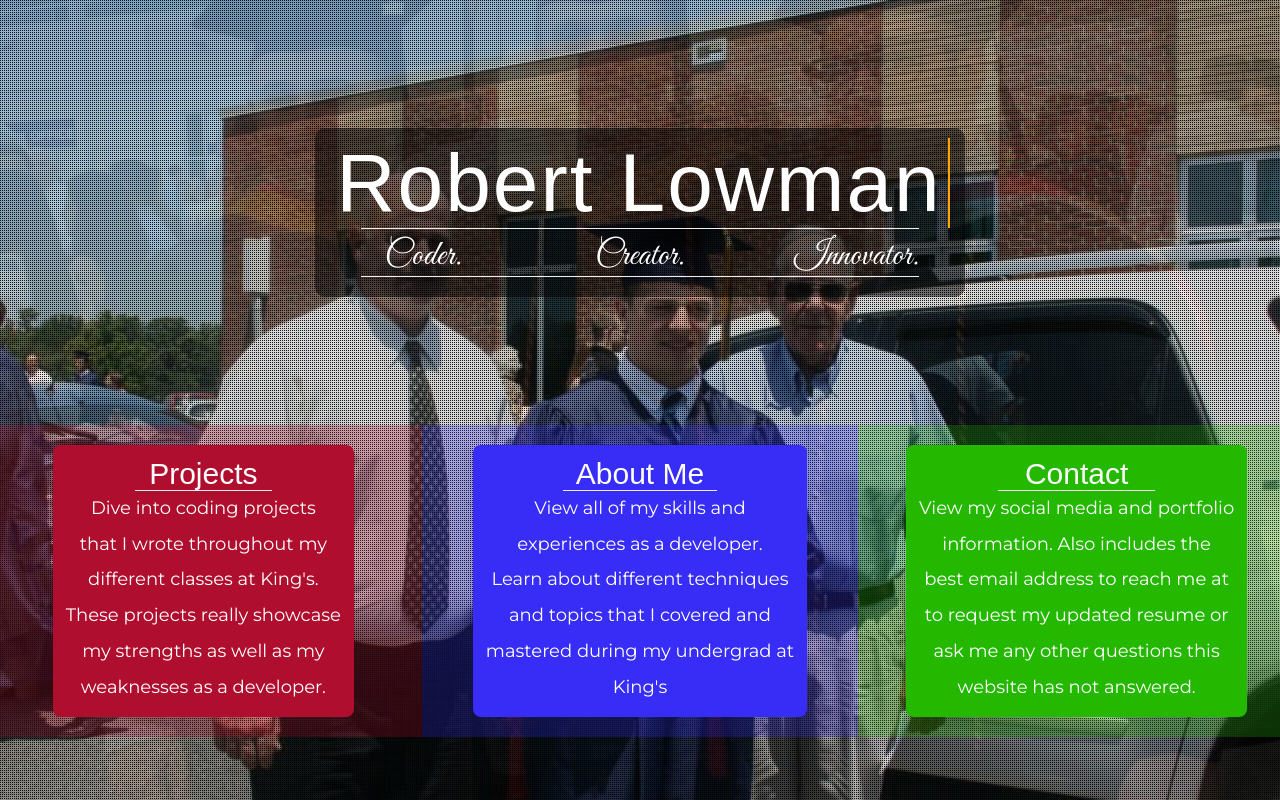
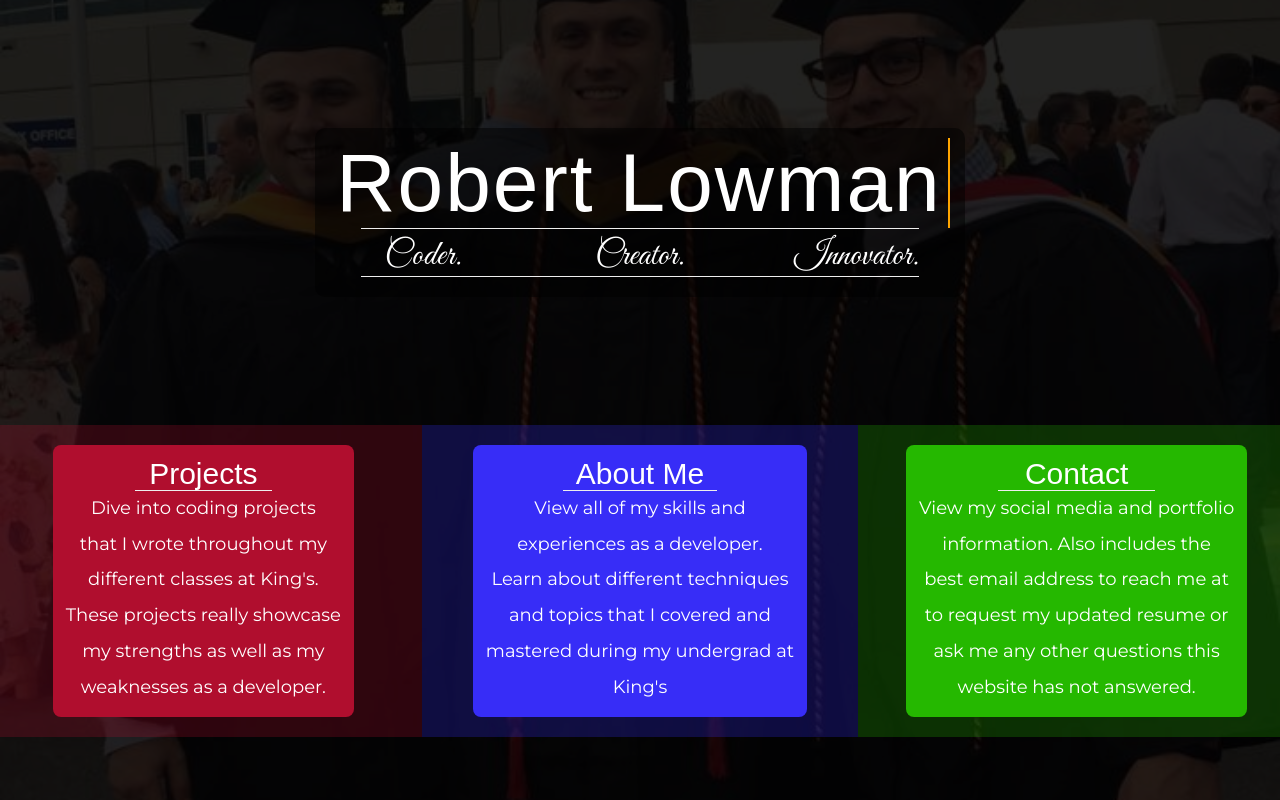
Before and after one commit to rlowman/RobertWebsite, a Django app: page / in a window 1280 px wide. Run offline with Django 3.2, Linux system fonts and the light colour scheme; some libraries are stand-ins or nearby versions; some web fonts are replaced.

Commit message:
working with backup style

```diff
--- a/mysite/index/templates/index/index.html
+++ b/mysite/index/templates/index/index.html
@@ -8,7 +8,7 @@
     <link rel="stylesheet" href="https://maxcdn.bootstrapcdn.com/bootstrap/3.3.7/css/bootstrap.min.css">
     <link rel="stylesheet" href="https://fonts.googleapis.com/css?family=Great+Vibes|Mina|Montserrat">
     <link rel="stylesheet" type="text/css" href="{% static "css/indexStyle.css" %}">
-    <link rel="stylesheet" type="text/css" href="{% static "css/style1.css" %}">
+    <link rel="stylesheet" type="text/css" href="{% static "css/style1Backup.css" %}">
     <script src="https://ajax.googleapis.com/ajax/libs/jquery/3.2.1/jquery.min.js"></script>
     <script src="https://maxcdn.bootstrapcdn.com/bootstrap/3.3.7/js/bootstrap.min.js"></script>
   </head>
@@ -18,13 +18,13 @@
       <li><span>Image 02</span><div></div></li>
       <li><span>Image 03</span><div></div></li>
       <li><span>Image 04</span><div></div></li>
-      <li><span>Image 05</span><div></div></li>
+      <!-- <li><span>Image 05</span><div></div></li>
       <li><span>Image 06</span><div></div></li>
       <li><span>Image 07</span><div></div></li>
       <li><span>Image 08</span><div></div></li>
       <li><span>Image 09</span><div></div></li>
       <li><span>Image 10</span><div></div></li>
-      <li><span>Image 11</span><div></div></li>
+      <li><span>Image 11</span><div></div></li> -->
     </ul>
       <header>
         <div id = "welcome">
--- /dev/null
+++ b/mysite/static/css/style1Backup.css
@@ -0,0 +1,200 @@
+.cb-slideshow,
+.cb-slideshow:after {
+    position: fixed;
+    width: 100%;
+    height: 100%;
+    top: 0px;
+    left: 0px;
+    z-index: 0;
+}
+.cb-slideshow:after {
+    content: '';
+    background-image: transparent url("../images/pattern.png") repeat top left;
+}
+.cb-slideshow li span {
+    width: 100%;
+    height: 100%;
+    position: absolute;
+    top: 0px;
+    left: 0px;
+    color: transparent;
+    background-size: cover;
+    background-position: 50% 50%;
+    background-repeat: none;
+    opacity: 0;
+    z-index: 0;
+	   -webkit-backface-visibility: hidden;
+    -webkit-animation: imageAnimation 24s linear infinite 0s;
+    -moz-animation: imageAnimation 24s linear infinite 0s;
+    -o-animation: imageAnimation 24s linear infinite 0s;
+    -ms-animation: imageAnimation 24s linear infinite 0s;
+    animation: imageAnimation 24s linear infinite 0s;
+}
+.cb-slideshow li div {
+    z-index: 1000;
+    position: absolute;
+    bottom: 30px;
+    left: 0px;
+    width: 100%;
+    text-align: center;
+    opacity: 0;
+    color: #fff;
+    -webkit-animation: titleAnimation 24s linear infinite 0s;
+    -moz-animation: titleAnimation 24s linear infinite 0s;
+    -o-animation: titleAnimation 24s linear infinite 0s;
+    -ms-animation: titleAnimation 24s linear infinite 0s;
+    animation: titleAnimation 24s linear infinite 0s;
+}
+.cb-slideshow li div h3 {
+    font-family: 'BebasNeueRegular', 'Arial Narrow', Arial, sans-serif;
+    font-size: 240px;
+    padding: 0;
+    line-height: 200px;
+}
+.cb-slideshow li:nth-child(1) span {
+    background-image: url("../images/1.jpg")
+}
+.cb-slideshow li:nth-child(2) span {
+    background-image: url("../images/2.jpg");
+    -webkit-animation-delay: 6s;
+    -moz-animation-delay: 6s;
+    -o-animation-delay: 6s;
+    -ms-animation-delay: 6s;
+    animation-delay: 6s;
+}
+.cb-slideshow li:nth-child(3) span {
+    background-image: url("../images/3.jpg");
+    -webkit-animation-delay: 12s;
+    -moz-animation-delay: 12s;
+    -o-animation-delay: 12s;
+    -ms-animation-delay: 12s;
+    animation-delay: 12s;
+}
+.cb-slideshow li:nth-child(4) span {
+    background-image: url("../images/4.jpg");
+    -webkit-animation-delay: 18s;
+    -moz-animation-delay: 18s;
+    -o-animation-delay: 18s;
+    -ms-animation-delay: 18s;
+    animation-delay: 18s;
+}
+.cb-slideshow li:nth-child(2) div {
+    -webkit-animation-delay: 6s;
+    -moz-animation-delay: 6s;
+    -o-animation-delay: 6s;
+    -ms-animation-delay: 6s;
+    animation-delay: 6s;
+}
+.cb-slideshow li:nth-child(3) div {
+    -webkit-animation-delay: 12s;
+    -moz-animation-delay: 12s;
+    -o-animation-delay: 12s;
+    -ms-animation-delay: 12s;
+    animation-delay: 12s;
+}
+.cb-slideshow li:nth-child(4) div {
+    -webkit-animation-delay: 18s;
+    -moz-animation-delay: 18s;
+    -o-animation-delay: 18s;
+    -ms-animation-delay: 18s;
+    animation-delay: 18s;
+}
+
+/* Animation for the slideshow images */
+@-webkit-keyframes imageAnimation {
+    0% { opacity: 0;
+    -webkit-animation-timing-function: ease-in; }
+    8% { opacity: 1;
+         -webkit-animation-timing-function: ease-out; }
+    17% { opacity: 1 }
+    25% { opacity: 0 }
+    100% { opacity: 0 }
+}
+@-moz-keyframes imageAnimation {
+    0% { opacity: 0;
+    -moz-animation-timing-function: ease-in; }
+    8% { opacity: 1;
+         -moz-animation-timing-function: ease-out; }
+    17% { opacity: 1 }
+    25% { opacity: 0 }
+    100% { opacity: 0 }
+}
+@-o-keyframes imageAnimation {
+    0% { opacity: 0;
+    -o-animation-timing-function: ease-in; }
+    8% { opacity: 1;
+         -o-animation-timing-function: ease-out; }
+    17% { opacity: 1 }
+    25% { opacity: 0 }
+    100% { opacity: 0 }
+}
+@-ms-keyframes imageAnimation {
+    0% { opacity: 0;
+    -ms-animation-timing-function: ease-in; }
+    8% { opacity: 1;
+         -ms-animation-timing-function: ease-out; }
+    17% { opacity: 1 }
+    25% { opacity: 0 }
+    100% { opacity: 0 }
+}
+@keyframes imageAnimation {
+    0% { opacity: 0;
+    animation-timing-function: ease-in; }
+    8% { opacity: 1;
+         animation-timing-function: ease-out; }
+    17% { opacity: 1 }
+    25% { opacity: 0 }
+    100% { opacity: 0 }
+}
+/* Animation for the title */
+@-webkit-keyframes titleAnimation {
+    0% { opacity: 0 }
+    8% { opacity: 1 }
+    17% { opacity: 1 }
+    19% { opacity: 0 }
+    100% { opacity: 0 }
+}
+@-moz-keyframes titleAnimation {
+    0% { opacity: 0 }
+    8% { opacity: 1 }
+    17% { opacity: 1 }
+    19% { opacity: 0 }
+    100% { opacity: 0 }
+}
+@-o-keyframes titleAnimation {
+    0% { opacity: 0 }
+    8% { opacity: 1 }
+    17% { opacity: 1 }
+    19% { opacity: 0 }
+    100% { opacity: 0 }
+}
+@-ms-keyframes titleAnimation {
+    0% { opacity: 0 }
+    8% { opacity: 1 }
+    17% { opacity: 1 }
+    19% { opacity: 0 }
+    100% { opacity: 0 }
+}
+@keyframes titleAnimation {
+    0% { opacity: 0 }
+    8% { opacity: 1 }
+    17% { opacity: 1 }
+    19% { opacity: 0 }
+    100% { opacity: 0 }
+}
+/* Show at least something when animations not supported */
+.no-cssanimations .cb-slideshow li span{
+	opacity: 1;
+}
+
+@media screen and (max-width: 1140px) {
+    .cb-slideshow li div h3 { font-size: 140px }
+}
+@media screen and (max-width: 600px) {
+    .cb-slideshow li div h3 { font-size: 80px }
+}
+
+.container{
+	position: relative;
+	text-align: center;
+}
```
